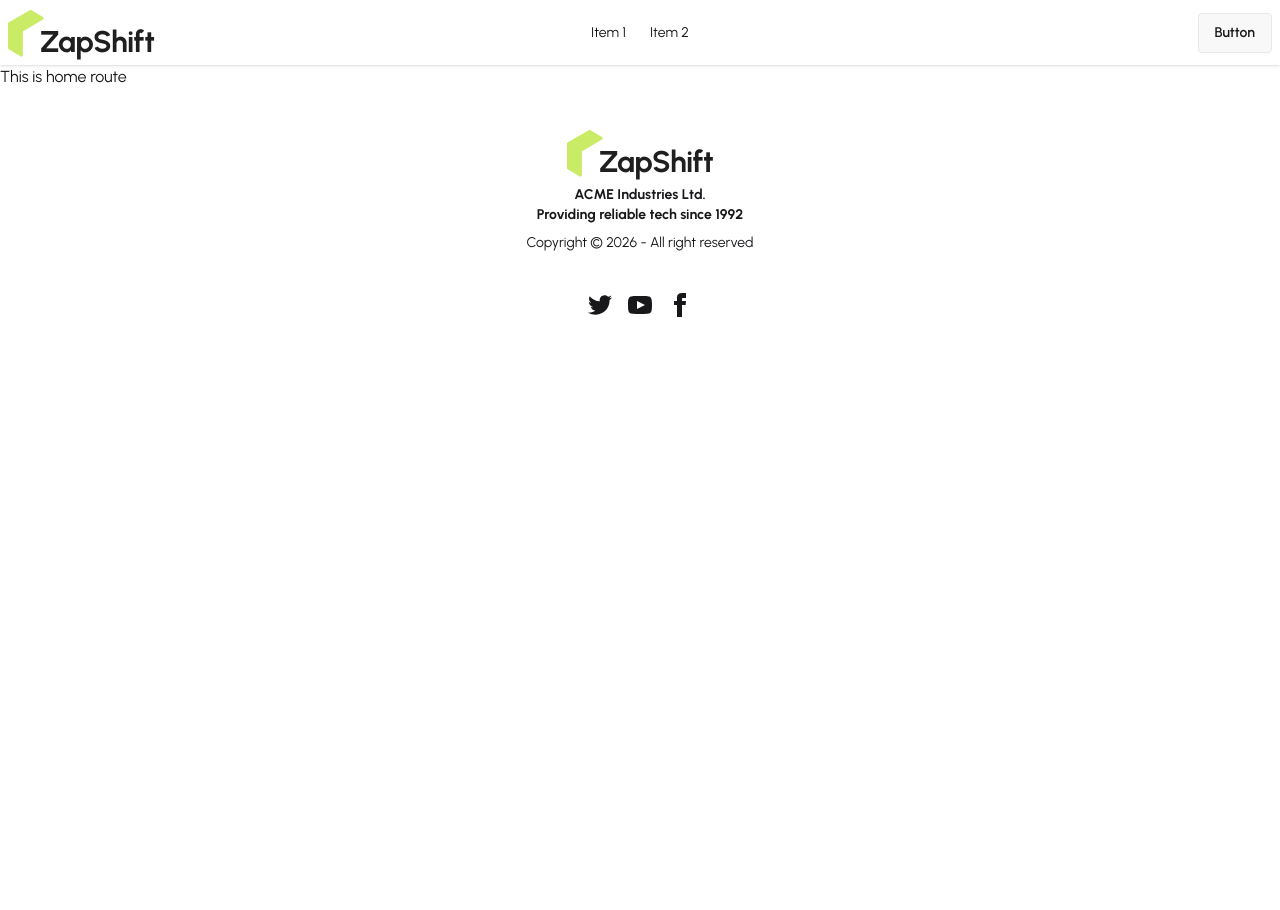
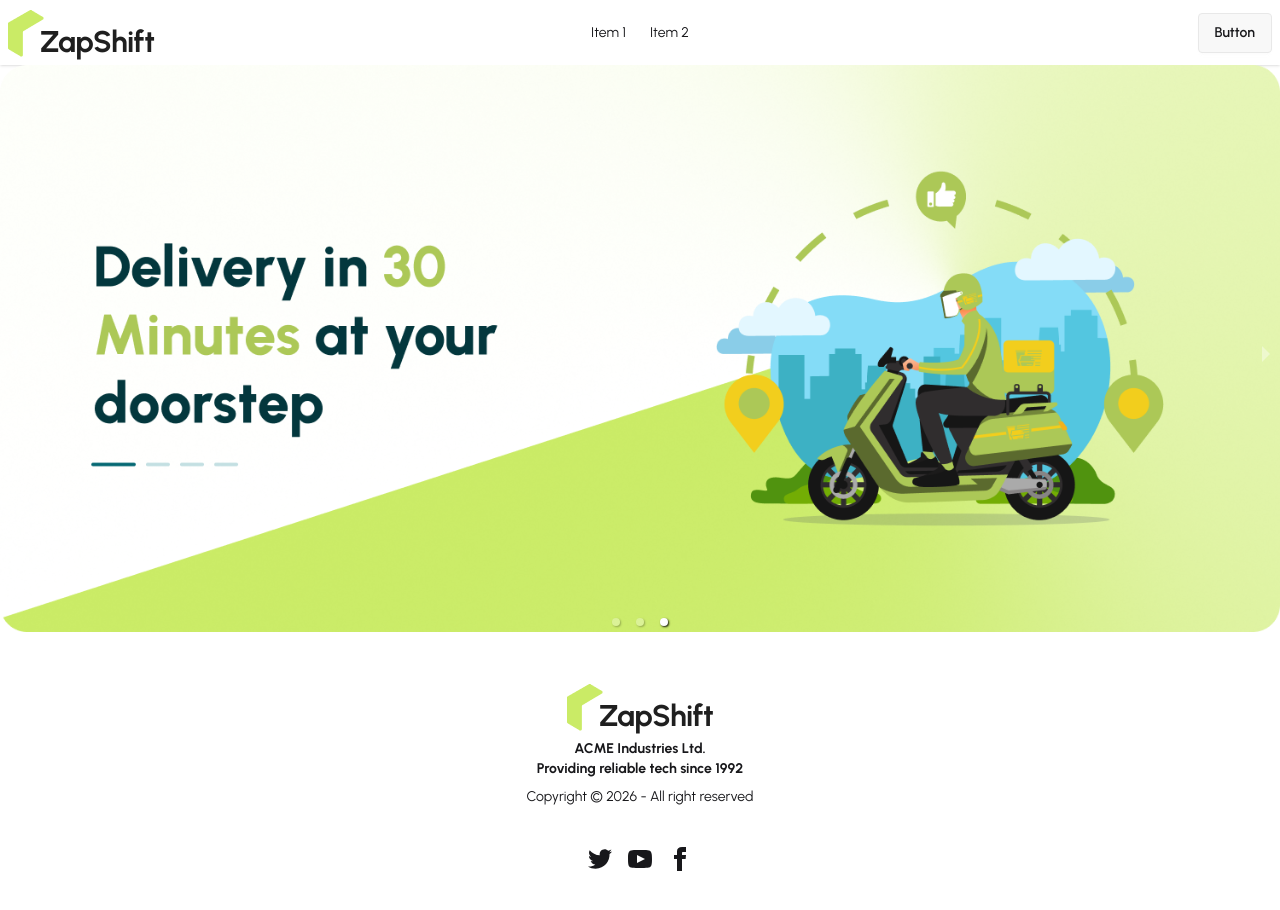
Before and after one commit to nazmulhossenshanto/zap-shift-client, a React (Vite) app: page / in a window 1280 px wide. Before the commit the page ends 800 px from the top, so only its background shows below. Built offline with nearby package versions, Linux system fonts and the light colour scheme.

Commit message:
added banner section

```diff
--- a/package.json
+++ b/package.json
@@ -14,6 +14,7 @@
     "daisyui": "^5.7.46",
     "react": "^19.2.8",
     "react-dom": "^19.2.8",
+    "react-responsive-carousel": "^3.2.23",
     "react-router": "^8.4.0",
     "tailwindcss": "^4.3.3"
   },
--- a/src/components/Navbar/Banner/Banner.jsx
+++ b/src/components/Navbar/Banner/Banner.jsx
@@ -1,8 +1,37 @@
+
+import "react-responsive-carousel/lib/styles/carousel.min.css";
+import { Carousel } from "react-responsive-carousel";
+
+import bannerImg1 from "../../../assets/banner/banner1.png";
+import bannerImg2 from "../../../assets/banner/banner2.png";
+import bannerImg3 from "../../../assets/banner/banner3.png";
 
 const Banner = () => {
   return (
-    <div>Banner</div>
-  )
-}
+    <section>
+      <Carousel
+        autoPlay
+        infiniteLoop
+        showThumbs={false}
+        showStatus={false}
+        showIndicators={true}
+        interval={2000}
+        transitionTime={500}
+      >
+        <div>
+          <img src={bannerImg1} alt="Delivery service banner" />
+        </div>
 
-export default Banner
+        <div>
+          <img src={bannerImg2} alt="Fast delivery service banner" />
+        </div>
+
+        <div>
+          <img src={bannerImg3} alt="Safe delivery service banner" />
+        </div>
+      </Carousel>
+    </section>
+  );
+};
+
+export default Banner;
--- a/src/pages/Home/Home/Home.jsx
+++ b/src/pages/Home/Home/Home.jsx
@@ -1,8 +1,9 @@
+ import Banner from "../../../components/Navbar/Banner/Banner"
 
 const Home = () => {
   return (
     <div>
-        <h1>This is home route</h1>
+        <Banner></Banner>
     </div>
   )
 }
```
Also changed, not shown: 1 other file (tests, documents, lock files or other folders).
